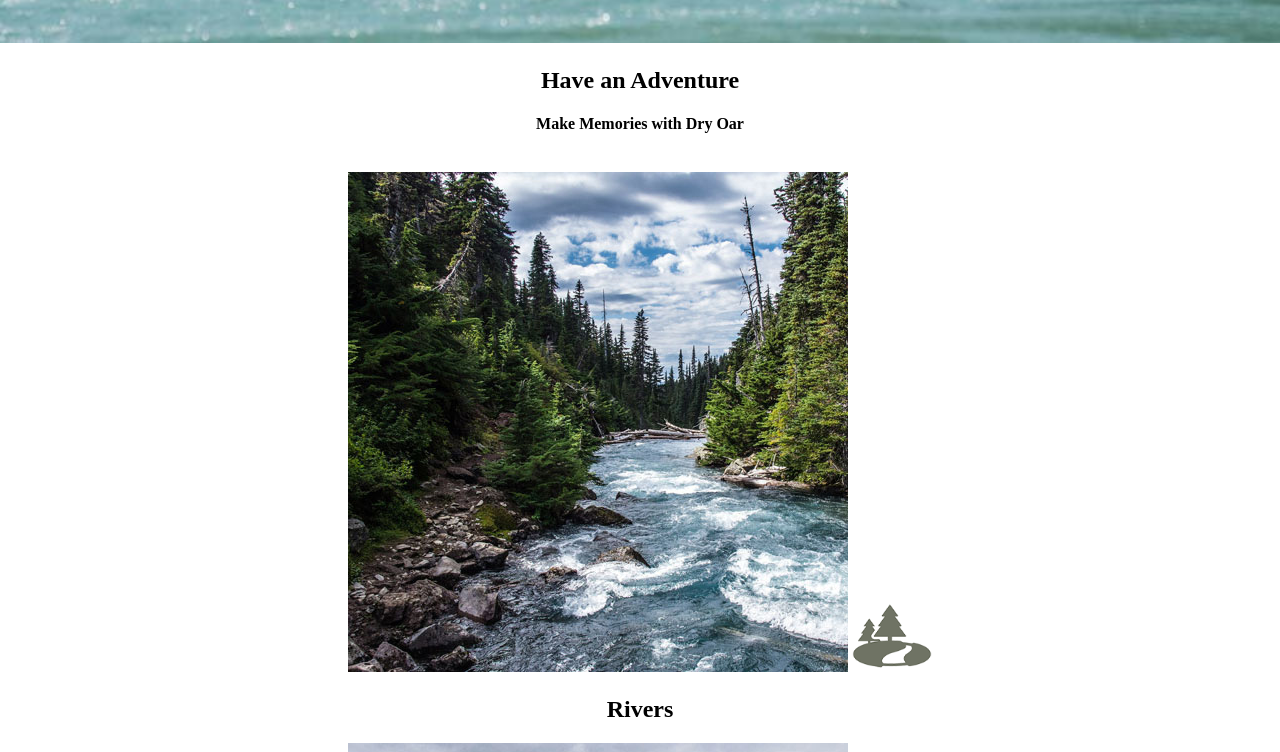
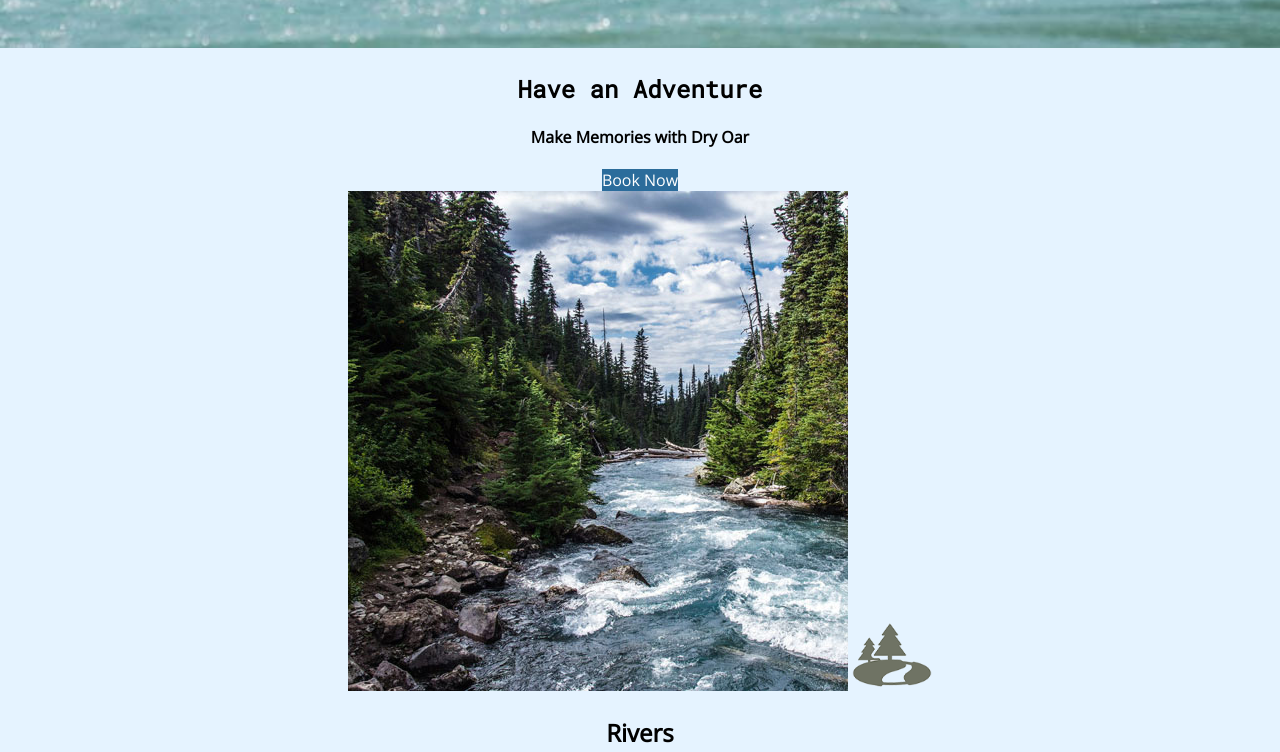
Before and after one commit to Audio-Ninja/web-fundamentals, a plain HTML site: page wwr/index.html in a window 1280 px wide. Shown: the part 913-1665 px from the top of the page. Drawn offline with nearby package versions, Linux system fonts and the light colour scheme.

Commit message:
Fixed variables

```diff
--- a/wwr/styles/site-plan-rafting.css
+++ b/wwr/styles/site-plan-rafting.css
@@ -11,8 +11,8 @@ Fonts are separated by a & */
   --accent2-color: #E5F3ff;
 
   /* change the values below to your chosen font(s) */
-  --heading-font: "Roboto Mono";
-  --paragraph-font: Open Sans, Helvetica, sans-serif;
+  --heading-font: "Roboto Mono", "Courier New", monospace;
+  --paragraph-font: "Open Sans", Helvetica, sans-serif;
 
   /* these colors below should be chosen from among your palette colors above */
   --headline-color-on-white: #2A2D34;  /* headlines on a white background */
--- a/wwr/styles/style.css
+++ b/wwr/styles/style.css
@@ -1,4 +1,6 @@
-root {
+@import url('https://fonts.googleapis.com/css2?family=Open+Sans&family=Roboto+Mono');
+
+:root {
     --primary-dark: #2a2d34;
     --primary-light: #e5f3ff;
     --accent-color: #2b6c9b;
@@ -7,6 +9,7 @@ root {
 body {
     background-color: var(--primary-light);
     margin: 0;
+    font-family: 'Open Sans', Helvetica, sans-serif;;
 }
 #content {
     max-width: 1600px;
@@ -72,3 +75,6 @@ footer p a:hover {
 #hero-img {
     width: 100%;
 }
+.home-title {
+    font-family: 'Roboto Mono', 'Courier New', monospace;
+}
```
